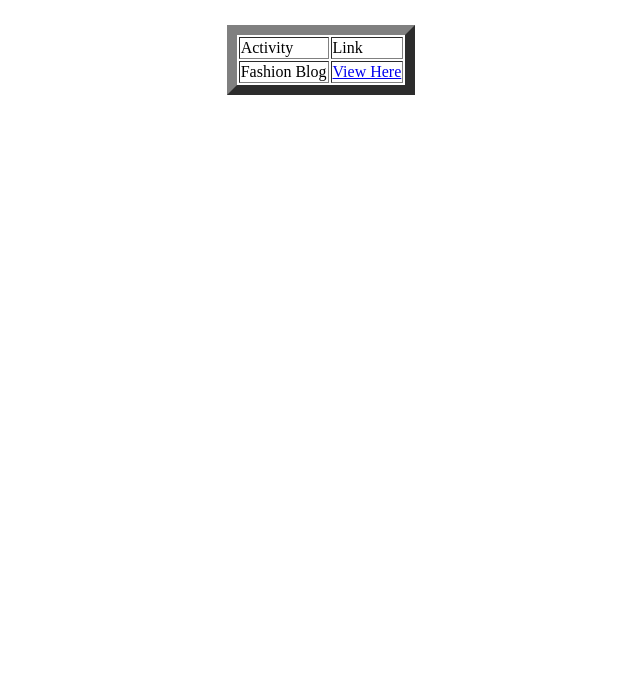
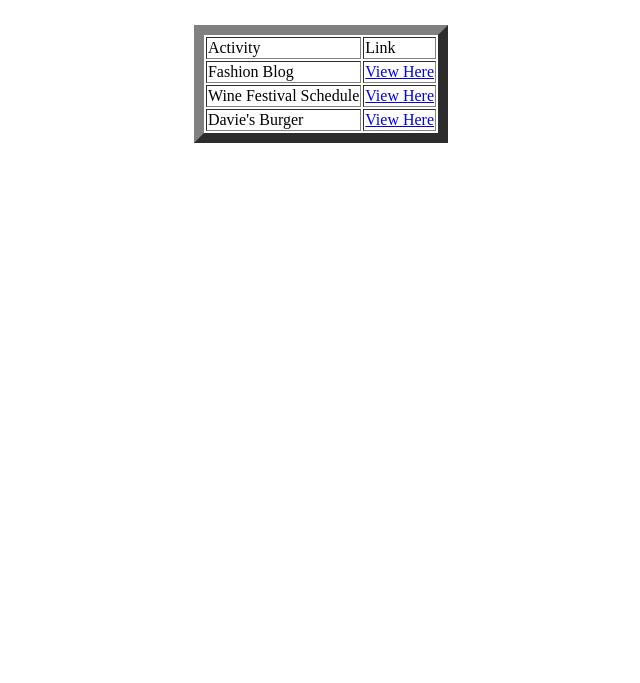
Before and after one commit to Yukiiii2/Yukiiii2.github.io, a plain HTML site: page index.html in a window 1280 px wide. Shown: the part 117-800 px from the top of the page, without its empty margins (319-959 px from the left). Drawn offline with Linux system fonts and the light colour scheme.

Commit message:
Update index.html

```diff
--- a/index.html
+++ b/index.html
@@ -18,3 +18,16 @@
             <td>Fashion Blog</td>
             <td><a href="./Activity/fashion.html" target="_blank" rel="noopener noreferrer">View Here</a></td>
           </tr>
+            <td>Wine Festival Schedule</td>
+            <td><a href="./Activity/winefes.html" target="_blank" rel="noopener noreferrer">View Here</a></td>
+             </tr>
+          <tr>
+              <td>Davie's Burger</td>
+            <td><a href="./Activity/DaviesBurger.html" target="_blank" rel="noopener noreferrer">View Here</a></td>
+          </tr>
+        </tbody>
+      </table>
+      <div class="space"></div>
+    </center>
+</body>
+</html>
```
